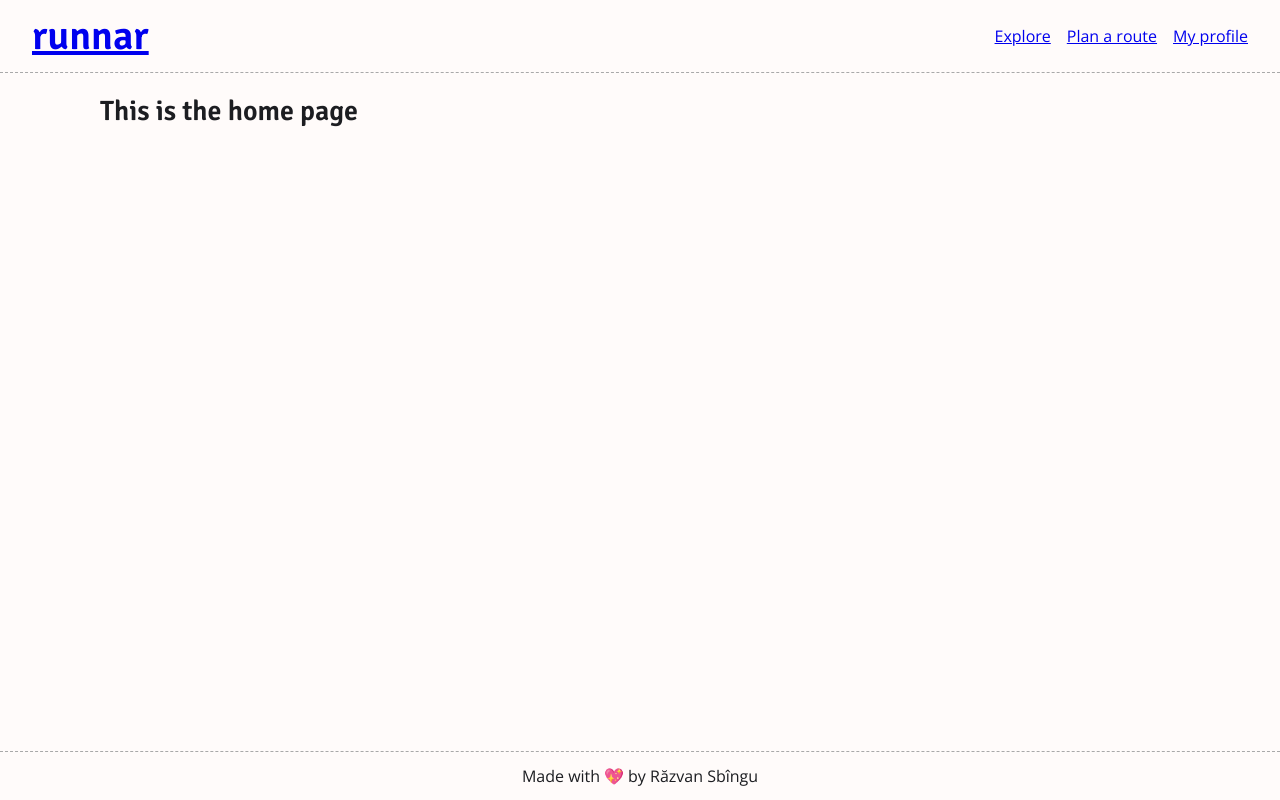
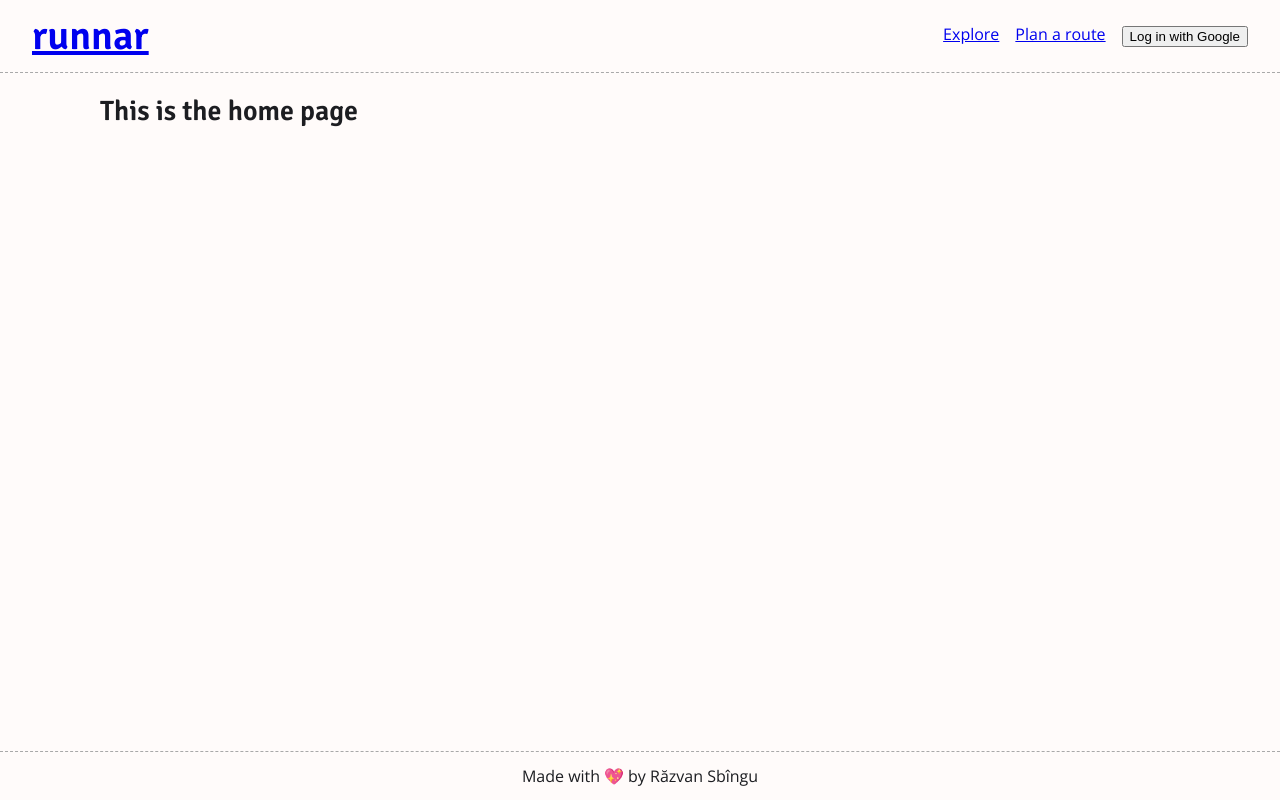
Before and after one commit to razsbg/runnar, a React (Create React App) app: page / in a window 1280 px wide. Built offline with nearby package versions, Linux system fonts and the light colour scheme; no server answers.

Commit message:
login with google (#19)
login with google & firebase

```diff
--- a/package.json
+++ b/package.json
@@ -6,6 +6,7 @@
     "@testing-library/jest-dom": "^4.2.4",
     "@testing-library/react": "^9.5.0",
     "@testing-library/user-event": "^7.2.1",
+    "firebase": "^7.23.0",
     "prop-types": "^15.7.2",
     "react": "^16.13.1",
     "react-dnd": "^11.1.3",
--- /dev/null
+++ b/src/base.js
@@ -0,0 +1,11 @@
+import firebase from 'firebase';
+
+import config from './config';
+
+const firebaseApp = firebase.initializeApp({
+  apiKey: config.firebase.apiKey,
+  authDomain: config.firebase.authDomain,
+  databaseURL: config.firebase.databaseURL,
+});
+
+export { firebaseApp };
--- a/src/components/App.js
+++ b/src/components/App.js
@@ -1,14 +1,47 @@
-import React from 'react';
+import React, { useEffect, useState } from 'react';
+import firebase from 'firebase';
 
 import Header from './Header';
 import Main from './Main';
 import Footer from './Footer';
 
 function App() {
+  const [user, setUser] = useState({
+    uid: null,
+    displayName: null,
+    photoUrl: null,
+  });
+
+  useEffect(() => {
+    firebase.auth().onAuthStateChanged((user) => {
+      if (user) {
+        authHandler({ user });
+      }
+    });
+  }, []);
+
+  function authHandler(authData) {
+    setUser({
+      uid: authData.user.uid,
+      displayName: authData.user.displayName,
+      photoUrl: authData.user.photoURL,
+    });
+  }
+
+  async function logOut() {
+    await firebase.auth().signOut();
+
+    setUser({
+      uid: null,
+      displayName: null,
+      photoUrl: null,
+    });
+  }
+
   return (
     <div className="app">
-      <Header />
-      <Main />
+      <Header authHandler={authHandler} logOut={logOut} uid={user.uid} />
+      <Main user={user} />
       <Footer />
     </div>
   );
--- a/src/components/Header.js
+++ b/src/components/Header.js
@@ -1,7 +1,16 @@
 import React from 'react';
+import PropTypes from 'prop-types';
 import { Link } from 'react-router-dom';
+import firebase from 'firebase/app';
 
-function Header() {
+import { firebaseApp } from '../base';
+
+function Header(props) {
+  function authenticate() {
+    const authProvider = new firebase.auth.GoogleAuthProvider();
+    firebaseApp.auth().signInWithPopup(authProvider).then(props.authHandler);
+  }
+
   return (
     <header className="header" data-testid="header">
       <div className="logo" data-testid="logo">
@@ -17,13 +26,31 @@ function Header() {
           <li>
             <Link to="/create">Plan a route</Link>
           </li>
-          <li>
-            <Link to="/profile">My profile</Link>
-          </li>
+
+          {props.uid ? (
+            <>
+              <li>
+                <Link to="/profile">My profile</Link>
+              </li>
+              <li>
+                <button onClick={props.logOut}>Log out</button>
+              </li>
+            </>
+          ) : (
+            <li>
+              <button onClick={authenticate}>Log in with Google</button>
+            </li>
+          )}
         </ul>
       </nav>
     </header>
   );
 }
 
+Header.propTypes = {
+  uid: PropTypes.string,
+  authHandler: PropTypes.func.isRequired,
+  logOut: PropTypes.func.isRequired,
+};
+
 export default Header;
```
Also changed, not shown: 2 other files (tests, documents, lock files or other folders).
